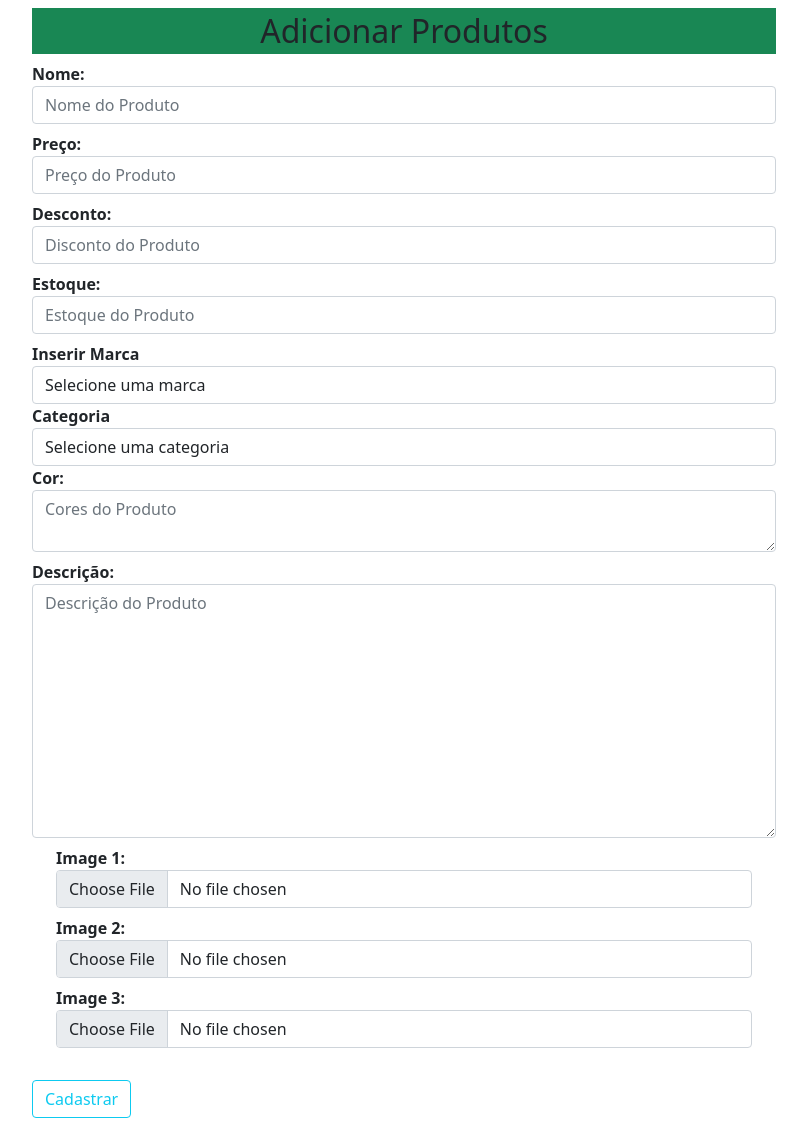
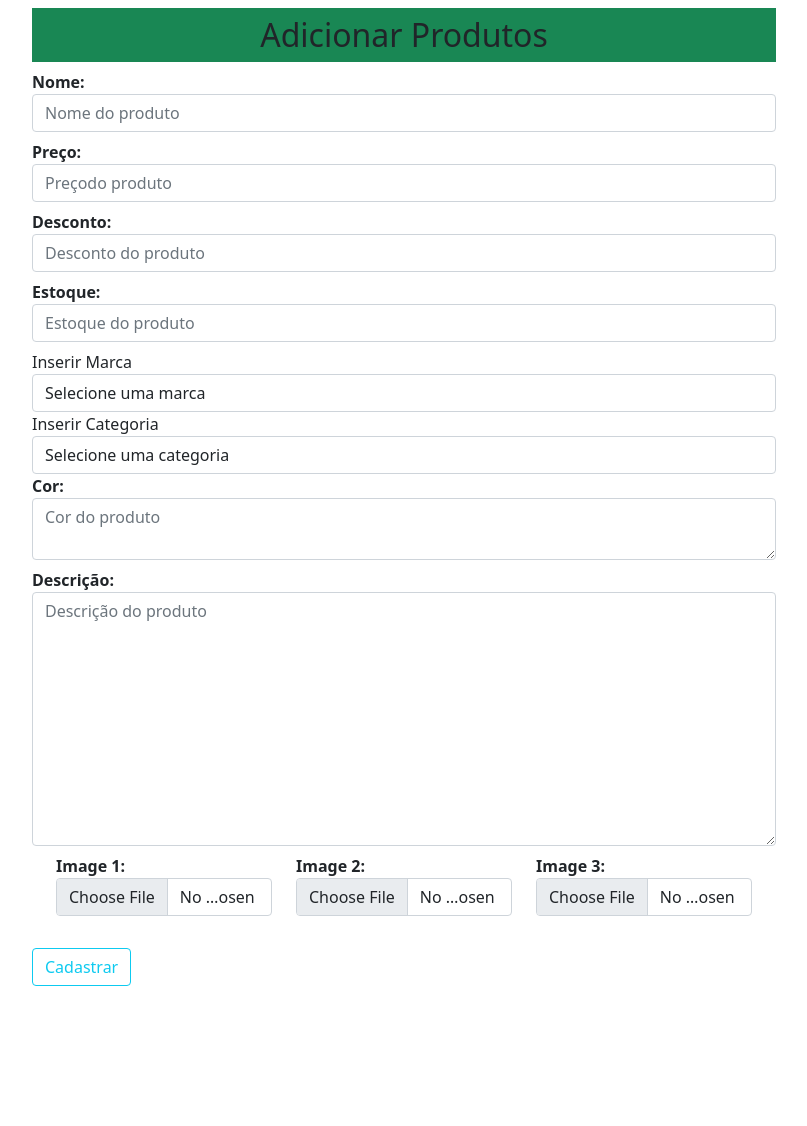
Before and after one commit to kelvennds1/projetoLojaVirtualFlask, a Flask app: page /addproduto in a window 1280 px wide. Shown: the whole page, without its empty margins (236-1043 px from the left). After the commit the page ends 986 px from the top, so only its background shows below. Run offline with Flask 2, Linux system fonts and the light colour scheme; data comes from the database, SQL or seed files in the repository; both versions use the stored data as it was before the commit; data that the repository does not hold is empty; some libraries are stand-ins or nearby versions.

Commit message:
Adicionando produtos no banco de dados com relação de categoria  e marca

```diff
--- a/store/products/forms.py
+++ b/store/products/forms.py
@@ -2,7 +2,7 @@ from flask_wtf.file import FileAllowed, FileField, FileRequired
 from wtforms import Form, IntegerField, StringField, BooleanField, TextAreaField, validators
 
 class Addprodutos(Form):
-    name = StringField('Nome: ' , [validators.DataRequired(())])
+    name = StringField('Nome: ' , [validators.DataRequired()])
     price = IntegerField('Preço: ' , [validators.DataRequired()])
     discount = IntegerField('Desconto: ' , [validators.DataRequired()])
     stock = IntegerField('Estoque: ' , [validators.DataRequired()])
--- a/store/products/routes.py
+++ b/store/products/routes.py
@@ -1,14 +1,16 @@
 from ast import Add
+import secrets
+from turtle import color, title
 from flask import redirect, render_template, url_for, flash, request
 from .forms import Addprodutos
 from store import db, app, photos
-from store.products.models import Marcas, Categorias
+from store.products.models import Marca, Categoria, Addproduto
 
 @app.route('/addmarca', methods=['GET', 'POST'])
 def addmarca():
     if request.method == "POST":
         getmarca = request.form.get('marca')
-        marca = Marcas(name=getmarca)
+        marca = Marca(name=getmarca)
         db.session.add(marca)
         flash(f'A marca {getmarca} foi cadastrada com sucesso!', 'success')
         db.session.commit()
@@ -20,21 +22,36 @@ def addmarca():
 def addcat():
     if request.method == "POST":
         getcat = request.form.get('categoria')
-        cat = Categorias(name=getcat)
+        cat = Categoria(name=getcat)
         db.session.add(cat)
         flash(f'A categoria {getcat} foi cadastrada com sucesso!', 'success')
         db.session.commit()
         return redirect(url_for('addcat'))
     return render_template('products/addmarca.html')
 
-
-@app.route('/addproduto')
+@app.route('/addproduto', methods=['GET', 'POST'])
 def addproduto():
-    marcas = Marcas.query.all()
-    categorias = Categorias.query.all()
+    marcas = Marca.query.all()
+    categorias = Categoria.query.all()
     form = Addprodutos(request.form)
     if request.method=="POST":
-        photos.save(request.files.get('image_1'))
-        photos.save(request.files.get('image_2'))
-        photos.save(request.files.get('image_3'))
-    return render_template('products/addproduto.html', title= "Cadastrar Produtos", form=form, marcas=marcas, categorias=categorias)
+        name = form.name.data
+        price = form.price.data
+        discount = form.discount.data
+        stock = form.stock.data
+        colors = form.colors.data
+        desc = form.discription.data
+        marca = request.form.get('marca')
+        categoria = request.form.get('categoria')
+
+
+        image_1 = photos.save(request.files.get('image_1'),name=secrets.token_hex(10)+".")
+        image_2 = photos.save(request.files.get('image_2'),name=secrets.token_hex(10)+".")
+        image_3 = photos.save(request.files.get('image_3'),name=secrets.token_hex(10)+".")
+
+        addpro = Addproduto(name=name, price=price, discount=discount, stock=stock, colors=colors, desc=desc, marca_id=marca, categoria_id=categoria, image_1=image_1,  image_2=image_2, image_3=image_3)
+        db.session.add(addpro)
+        flash(f'O produto {name} foi cadastrado com sucesso!', 'success')
+        db.session.commit()
+        return redirect(url_for('admin'))
+    return render_template('products/addproduto.html', title="Cadastrar Produtos", form=form, marcas=marcas, categorias=categorias)
--- a/store/templates/products/addproduto.html
+++ b/store/templates/products/addproduto.html
@@ -1,5 +1,4 @@
 {% extends 'layouts.html' %}
-
 
 
 {% block content %}
@@ -9,17 +8,19 @@
 <div class="container">
     <div class="row">
     <div class="col-md-2"></div>
-    <div class="col-md-8 p-2">
-        <h2 class="text-center bg-success p-1">Adicionar Produtos</h2>
+    <div class="col-md-8 p-2" >
+        <h2 class="text-center bg-success p-2">Adicionar  Produtos</h2>
+
         {% from "_formhelpers.html" import render_field %}
         <form action="" method="POST" enctype="multipart/form-data">
 
-            {{ render_field(form.name, class="form-control", placeholder="Nome do Produto") }}
-            {{ render_field(form.price, class="form-control", placeholder="Preço do Produto") }}
-            {{ render_field(form.discount, class="form-control", placeholder="Disconto do Produto") }}
-            {{ render_field(form.stock, class="form-control", placeholder="Estoque do Produto") }}
+            {{ render_field(form.name, class="form-control", placeholder="Nome do produto") }}
+            {{ render_field(form.price, class="form-control", placeholder="Preçodo produto") }}
+            {{ render_field(form.discount, class="form-control", placeholder="Desconto do produto") }}
+            {{ render_field(form.stock, class="form-control", placeholder="Estoque do produto") }}
 
-            <label for="marca"><strong>Inserir Marca</strong></label>
+
+            <label for="marca">Inserir Marca</label>
             <select name="marca" id="marca" class="form-control" required>
                 <option value="">Selecione uma marca</option>
                 {% for marca in marcas %}
@@ -27,7 +28,7 @@
                 {% endfor %}
             </select>
 
-            <label for="categoria"><strong>Categoria</strong></label>
+            <label for="categoria">Inserir Categoria</label>
             <select name="categoria" id="categoria" class="form-control" required>
                 <option value="">Selecione uma categoria</option>
                 {% for categoria in categorias %}
@@ -35,17 +36,19 @@
                 {% endfor %}
             </select>
 
-            {{ render_field(form.colors, class="form-control", placeholder="Cores do Produto") }}
-            {{ render_field(form.discription, class="form-control", placeholder="Descrição do Produto", rows="10") }}
+            {{ render_field(form.colors, class="form-control", placeholder="Cor do produto") }}
+            {{ render_field(form.discription, class="form-control", placeholder="Descrição do produto", rows="10") }}
+
 
             <div class="container">
                 <div class="row">
-                    <div class="clo-md-4">{{ render_field(form.image_1, class="form-control") }}</div>
-                    <div class="clo-md-4">{{ render_field(form.image_2, class="form-control") }}</div>
-                    <div class="clo-md-4">{{ render_field(form.image_3, class="form-control") }}</div>
+                    <div class="col-md-4">{{ render_field(form.image_1, class="form-control") }}</div>
+                    <div class="col-md-4">{{ render_field(form.image_2, class="form-control") }}</div>
+                    <div class="col-md-4">{{ render_field(form.image_3, class="form-control") }} </div>
                 </div>
             </div>
             <button type="submit" class="btn btn-outline-info mt-4">Cadastrar</button>
+
         </form>
     </div>
     <div class="col-md-2"></div>
```
Also changed, not shown: store/products/models.py (+9 -6 lines), store/mystore.db, store/static/images/0866fc292cdbfeacefa3.jpg (added), store/static/images/642702fb93b3f529f8d2.jpg (added), store/static/images/e5ba9ba605ae48724ca4.jpg (added), 1 other file.
